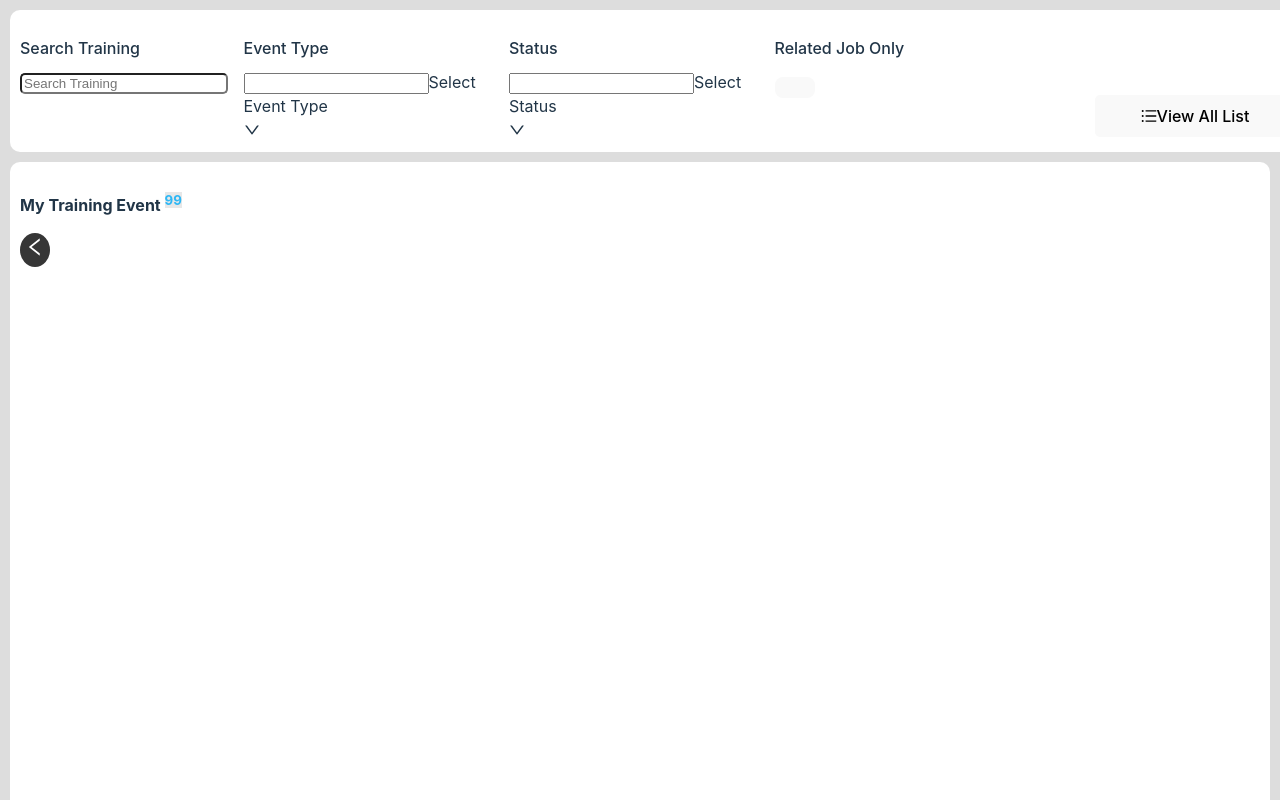
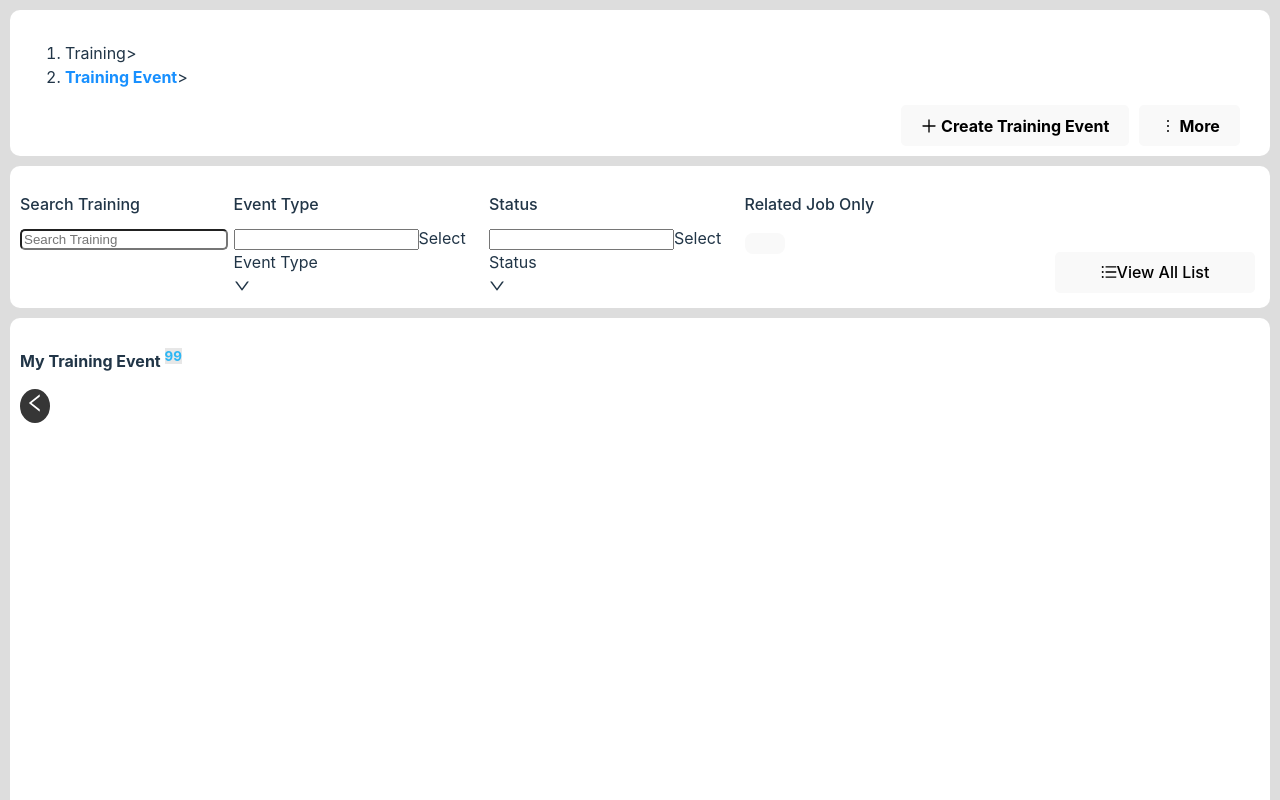
Before and after one commit to aisyahnnd/dataon-project, a React (Vite) app: page / in a window 1280 px wide. Shown: the top 800 px of the page. Built offline with nearby package versions, Linux system fonts and the light colour scheme; the HTML template or start-up script is replaced by a standard one.

Commit message:
feat: section header breadcrums

```diff
--- a/src/App.jsx
+++ b/src/App.jsx
@@ -1,12 +1,13 @@
-import { MyTrainingEventTable } from './Parts'
 import { MyTrainingCard } from './Parts/MyTrainingCard/MyTrainingCard';
 import { AllTrainingEvent } from './Parts/AllTrainingEvent/AllTrainingEvent';
 import FilterTrainingEvent from './Parts/FilterTrainingEvent';
 import './App.css';
+import { SectionHeader } from './Parts/SectionHeader/SectionHeader';
 
 function App() {
   return (
     <>
+      <SectionHeader />
       <FilterTrainingEvent />
       <MyTrainingCard />
       <AllTrainingEvent />
@@ -14,4 +15,4 @@ function App() {
   );
 }
 
-export default App
+export default App;
--- /dev/null
+++ b/src/Parts/SectionHeader/SectionHeader.jsx
@@ -0,0 +1,56 @@
+import { MoreOutlined, PlusOutlined } from '@ant-design/icons';
+import { Breadcrumb, Button, Col, Row } from 'antd';
+
+export const SectionHeader = () => {
+  return (
+    <>
+      <div className="site-card-wrapper">
+        <Row>
+          <Col
+            span={12}
+            style={{
+              textAlign: 'left',
+              paddingTop: 5,
+              paddingLeft: 5,
+            }}
+          >
+            <Breadcrumb separator=">">
+              <Breadcrumb.Item>Training</Breadcrumb.Item>
+              <Breadcrumb.Item
+                style={{ fontWeight: 'bold', color: '#1890ff' }}
+              >
+                Training Event
+              </Breadcrumb.Item>
+            </Breadcrumb>
+          </Col>
+          <Col
+            span={12}
+            style={{
+              textAlign: 'right',
+              padding: 0,
+            }}
+          >
+            <Button
+              type="primary"
+              htmlType="submit"
+              style={{ borderRadius: 5, fontWeight: 'bold' }}
+            >
+              <PlusOutlined /> Create Training Event
+            </Button>
+            <Button
+              type="dashed"
+              style={{
+                borderRadius: 5,
+                fontWeight: 'bold',
+                marginLeft: 10,
+                marginRight: 20,
+              }}
+            >
+              <MoreOutlined /> More
+            </Button>
+          </Col>
+        </Row>
+      </div>
+    </>
+  );
+};
```
Also changed, not shown: .eslintrc.json.
